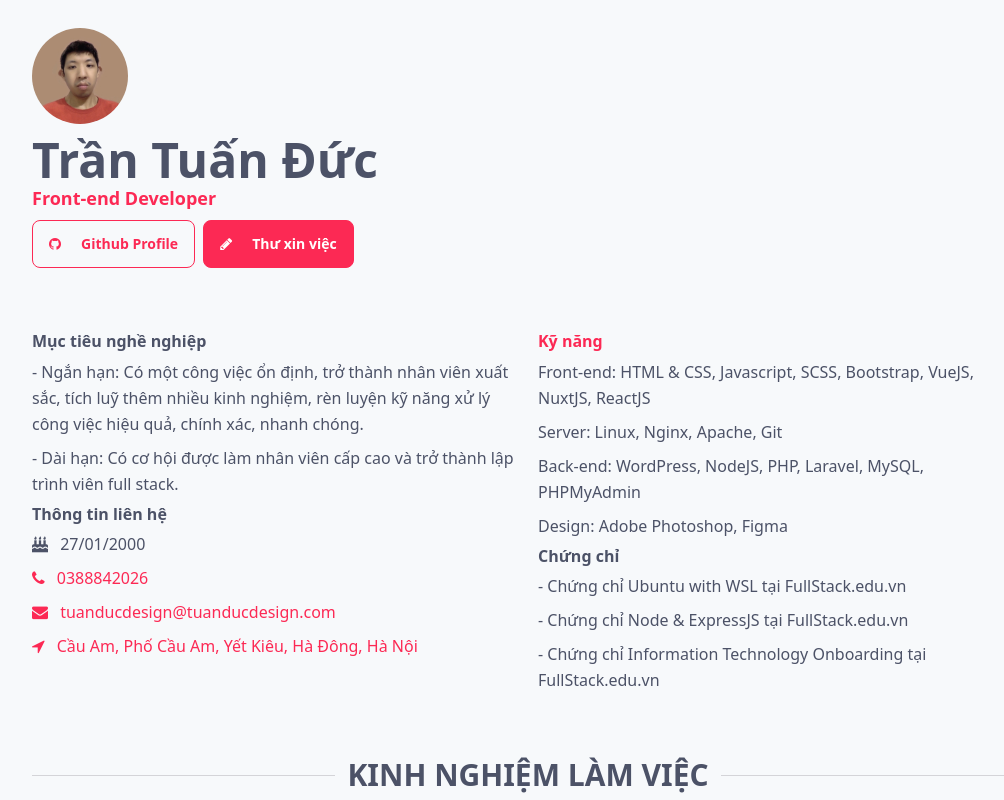
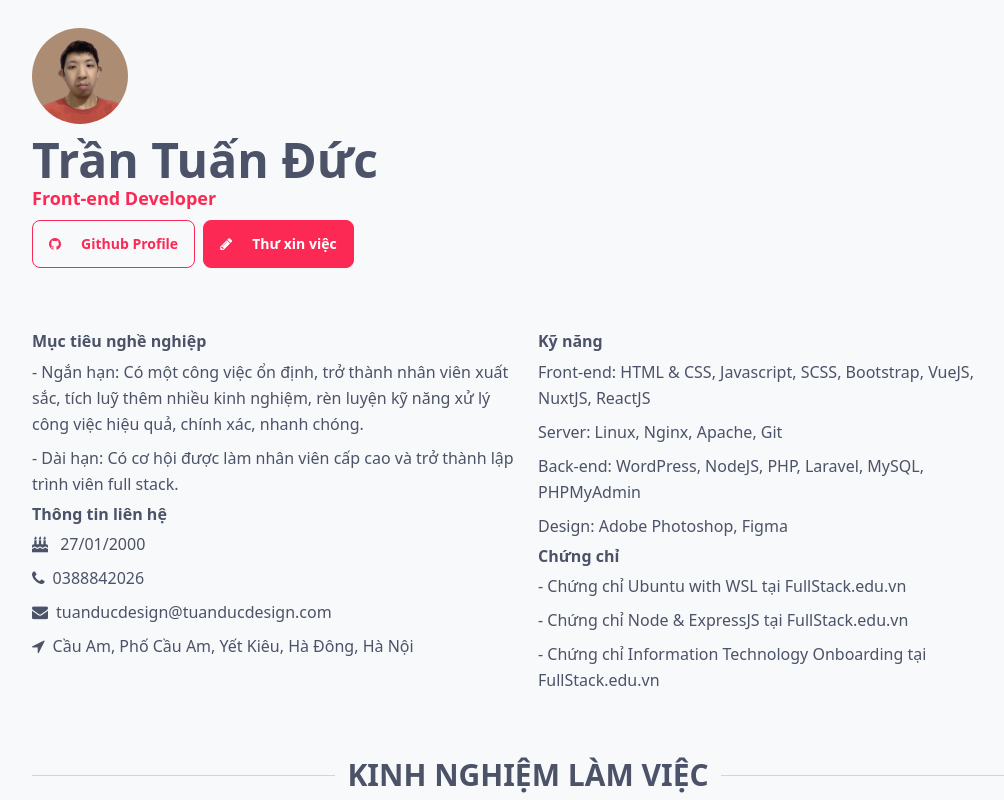
Before and after one commit to tuanductran/cv, a Vue app: page / in a window 1280 px wide. Shown: the top 800 px of the page, without its empty margins (112-1116 px from the left). Built offline with nearby package versions, Linux system fonts and the light colour scheme.

Commit message:
Update index.vue

```diff
--- a/src/views/About/index.vue
+++ b/src/views/About/index.vue
@@ -49,25 +49,28 @@
                <p class="leading-relaxed mb-2 last:mb-0" v-for="contactinfo_birthday, k in about.contactinfo_birthday" :key="`contactinfo_birthday-${ k }`">
                   <i class="fa fa-birthday-cake mr-2" /> {{ contactinfo_birthday }}
                </p>
-               <p class="leading-relaxed text-main-color mb-2 last:mb-0" v-for="contactinfo_phone, k in about.contactinfo_phone" :key="`contactinfo_phone-${ k }`">
+               <p class="leading-relaxed mb-2 last:mb-0" v-for="contactinfo_phone, k in about.contactinfo_phone" :key="`contactinfo_phone-${ k }`">
                   <a :href="`tel:${ contactinfo_phone }`">
-                    <i class="fa fa-phone mr-2" /> {{ contactinfo_phone }}
+                    <i class="fa fa-phone mr-2" />
+                    <span class="text-main-body">{{ contactinfo_phone }}</span>
                   </a>
                </p>
-               <p class="leading-relaxed text-main-color mb-2 last:mb-0" v-for="contactinfo_email, k in about.contactinfo_email" :key="`contactinfo_email-${ k }`">
+               <p class="leading-relaxed mb-2 last:mb-0" v-for="contactinfo_email, k in about.contactinfo_email" :key="`contactinfo_email-${ k }`">
                   <a :href="`mailto:${ contactinfo_email }`">
-                    <i class="fa fa-envelope mr-2" /> {{ contactinfo_email }}
+                    <i class="fa fa-envelope mr-2" />
+                    <span class="text-main-body">{{ contactinfo_email }}</span>
                   </a>
                </p>
-               <p class="leading-relaxed text-main-color mb-2 last:mb-0" v-for="contactinfo_address, k in about.contactinfo_address" :key="`contactinfo_address-${ k }`">
+               <p class="leading-relaxed mb-2 last:mb-0" v-for="contactinfo_address, k in about.contactinfo_address" :key="`contactinfo_address-${ k }`">
                   <a :href="`https://www.google.com.vn/search?q=${ contactinfo_address }`" target="_blank">
-                    <i class="fa fa-location-arrow mr-2" /> {{ contactinfo_address }}
+                    <i class="fa fa-location-arrow mr-2" />
+                    <span class="text-main-body">{{ contactinfo_address }}</span>
                   </a>
                </p>
             </div>
             <div>
             <!-- Skills -->
-               <h2 class="text-main-color font-bold mb-2">
+               <h2 class="font-bold mb-2">
                   Kỹ năng
                </h2>
                <!-- Skills list -->
```
